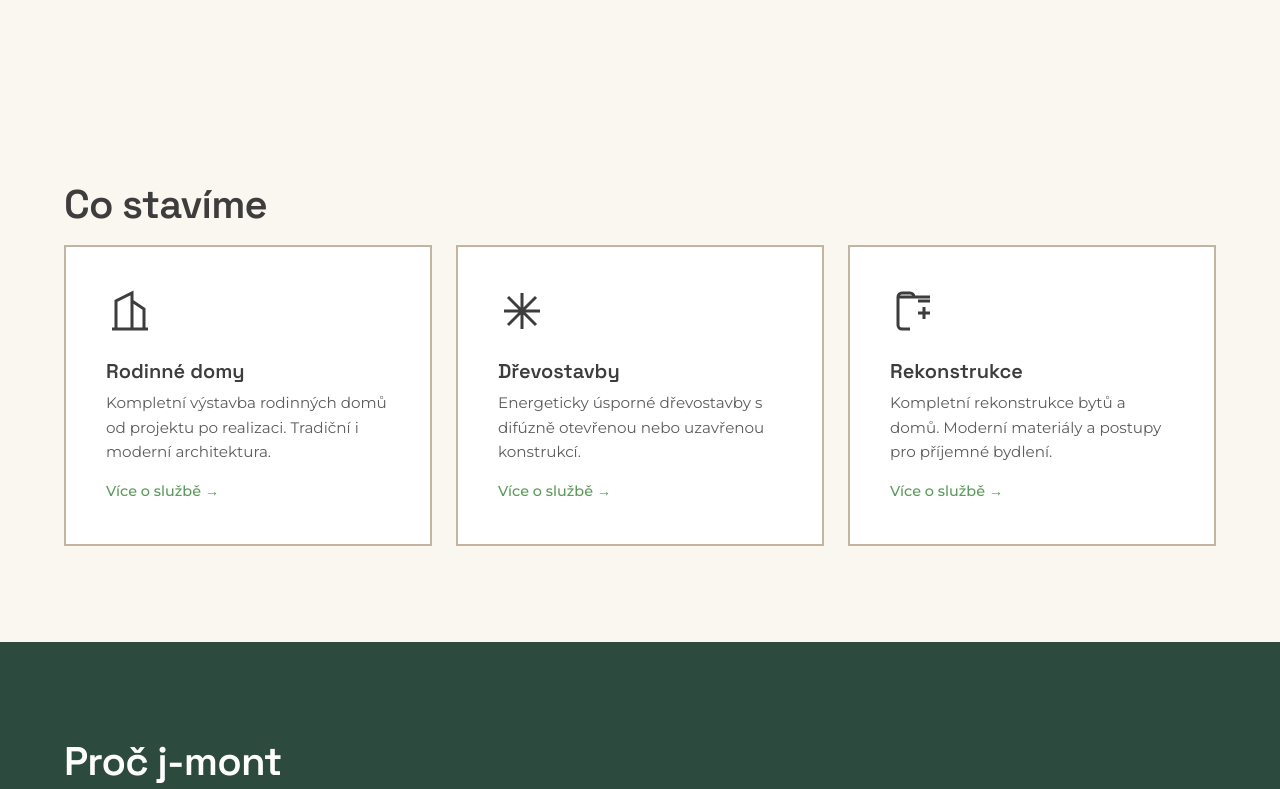
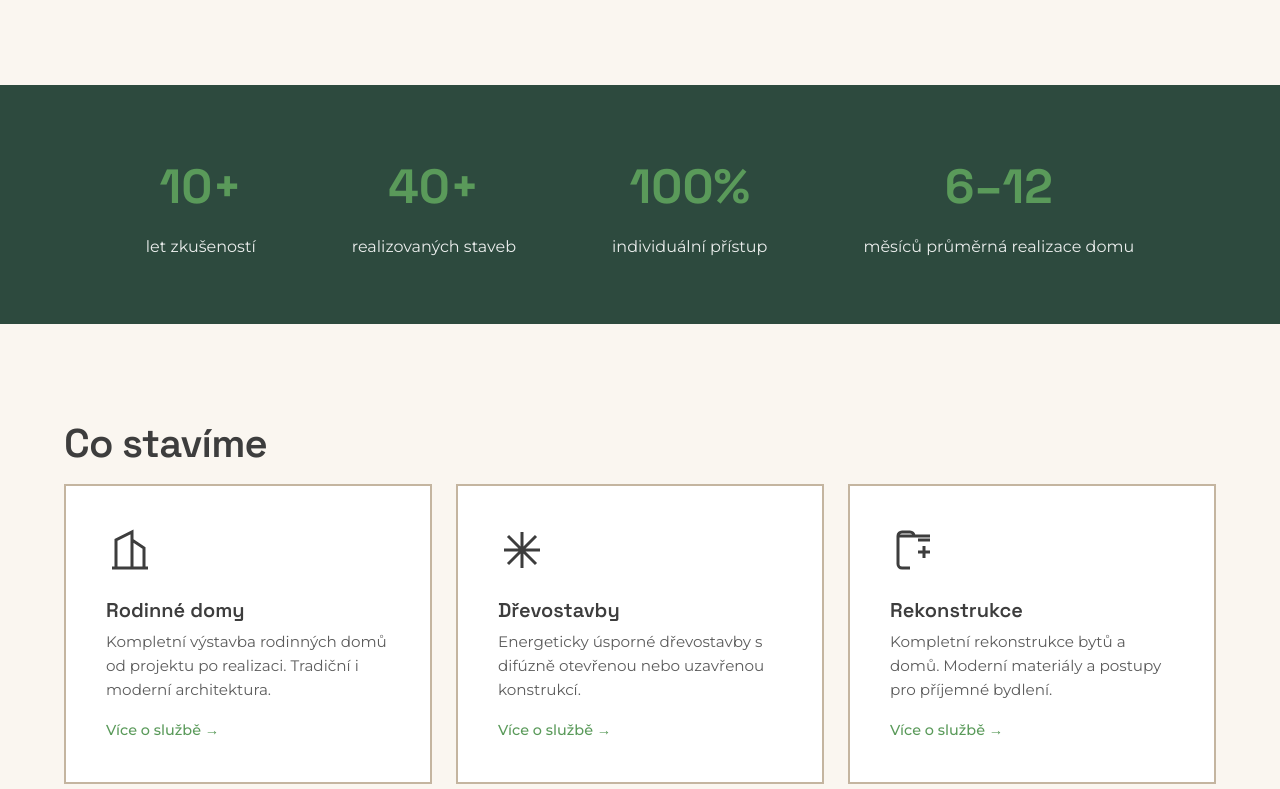
Before and after one commit to zdepodany/j-mont, a plain HTML site: page index.html in a window 1280 px wide. Shown: the part 1688-2477 px from the top of the page. Drawn offline with Linux system fonts and the light colour scheme.

Commit message:
add loading effects, enhance informations

```diff
--- a/index.html
+++ b/index.html
@@ -34,7 +34,7 @@
     <section class="hero" id="hero">
       <div class="hero-content">
         <h1 class="hero-title">Stavíme domovy,<br>ne domy</h1>
-        <p class="hero-subtitle">Rodinné domy a dřevostavby na klíč.<br>Poctivé řemeslo, kvalitní materiály a osobní přístup.</p>
+        <p class="hero-subtitle">Rodinné domy, dřevostavby a rekonstrukce na jižní Moravě</p>
         <div class="hero-cta">
           <a href="#kontakt" class="btn btn-primary">Pojďme stavět</a>
           <a href="#realizace" class="btn btn-secondary">Naše realizace</a>
@@ -85,6 +85,29 @@
         <p class="gallery-all-link"><a href="realizace.html">Všechny realizace →</a></p>
       </div>
     </section>
+
+    <div class="stats-panel">
+      <div class="container">
+        <div class="stats-grid">
+          <div class="stat-item">
+            <span class="stat-number" data-value="10" data-suffix="+">0</span>
+            <span class="stat-label">let zkušeností</span>
+          </div>
+          <div class="stat-item">
+            <span class="stat-number" data-value="40" data-suffix="+">0</span>
+            <span class="stat-label">realizovaných staveb</span>
+          </div>
+          <div class="stat-item">
+            <span class="stat-number" data-value="100" data-suffix="%">0</span>
+            <span class="stat-label">individuální přístup</span>
+          </div>
+          <div class="stat-item">
+            <span class="stat-number" data-value="6" data-value2="12" data-suffix="">0–0</span>
+            <span class="stat-label">měsíců průměrná realizace domu</span>
+          </div>
+        </div>
+      </div>
+    </div>
 
     <!-- 3. Co stavíme -->
     <section class="section co-stavime" id="co-stavime">
@@ -288,10 +311,6 @@
                 </div>
               </div>
               <div class="form-group">
-                <label for="subject">Předmět *</label>
-                <input type="text" id="subject" name="subject" required>
-              </div>
-              <div class="form-group">
                 <label for="message">Zpráva *</label>
                 <textarea id="message" name="message" rows="4" required></textarea>
               </div>
--- a/script.js
+++ b/script.js
@@ -35,4 +35,108 @@ document.addEventListener('DOMContentLoaded', () => {
 
   window.addEventListener('scroll', updateHeader, { passive: true });
   updateHeader();
+
+  // Animace čísel ve stats panelu
+  const statNumbers = document.querySelectorAll('.stat-number[data-value]');
+  const statsPanel = document.querySelector('.stats-panel');
+
+  const animateValue = (el, start, end, duration, suffix = '') => {
+    const startTime = performance.now();
+    const update = (currentTime) => {
+      const elapsed = currentTime - startTime;
+      const progress = Math.min(elapsed / duration, 1);
+      const easeOut = 1 - Math.pow(1 - progress, 3);
+      const current = Math.round(start + (end - start) * easeOut);
+      el.textContent = current + suffix;
+      if (progress < 1) requestAnimationFrame(update);
+    };
+    requestAnimationFrame(update);
+  };
+
+  const animateRange = (el, start1, end1, start2, end2, duration) => {
+    const startTime = performance.now();
+    const update = (currentTime) => {
+      const elapsed = currentTime - startTime;
+      const progress = Math.min(elapsed / duration, 1);
+      const easeOut = 1 - Math.pow(1 - progress, 3);
+      const current1 = Math.round(start1 + (end1 - start1) * easeOut);
+      const current2 = Math.round(start2 + (end2 - start2) * easeOut);
+      el.textContent = current1 + '–' + current2;
+      if (progress < 1) requestAnimationFrame(update);
+    };
+    requestAnimationFrame(update);
+  };
+
+  const runStatAnimations = () => {
+    statNumbers.forEach((el) => {
+      if (el.dataset.animated) return;
+      const value = parseInt(el.dataset.value, 10);
+      const value2 = el.dataset.value2 ? parseInt(el.dataset.value2, 10) : null;
+      const suffix = el.dataset.suffix || '';
+
+      el.dataset.animated = 'true';
+
+      if (value2 !== null) {
+        animateRange(el, 0, value, 0, value2, 1500);
+      } else {
+        animateValue(el, 0, value, 1500, suffix);
+      }
+    });
+  };
+
+  if (statsPanel && statNumbers.length) {
+    const observer = new IntersectionObserver(
+      (entries) => {
+        entries.forEach((entry) => {
+          if (entry.isIntersecting) runStatAnimations();
+        });
+      },
+      { threshold: 0.3 }
+    );
+    observer.observe(statsPanel);
+  }
+
+  // Načítací efekt pro prvky při scrollu
+  const revealSelectors = [
+    '.hero-content',
+    '.section',
+    '.gallery-item',
+    '.gallery-all-link',
+    '.stats-panel',
+    '.service-card',
+    '.pricing-card',
+    '.process-step',
+    '.testimonial',
+    '.contact-info-card',
+    '.contact-form-wrapper',
+    '.reason-item'
+  ];
+
+  const revealElements = revealSelectors.flatMap(sel => Array.from(document.querySelectorAll(sel)));
+
+  revealElements.forEach(el => {
+    el.classList.add('reveal');
+    const parent = el.parentElement;
+    if (parent?.classList.contains('services-grid') ||
+        parent?.classList.contains('pricing-cards') ||
+        parent?.classList.contains('process-steps') ||
+        parent?.classList.contains('testimonials') ||
+        parent?.classList.contains('reasons-grid') ||
+        parent?.classList.contains('gallery')) {
+      parent.classList.add('reveal-stagger');
+    }
+  });
+
+  const revealObserver = new IntersectionObserver(
+    (entries) => {
+      entries.forEach(entry => {
+        if (entry.isIntersecting) {
+          entry.target.classList.add('revealed');
+        }
+      });
+    },
+    { threshold: 0.1, rootMargin: '0px 0px -40px 0px' }
+  );
+
+  revealElements.forEach(el => revealObserver.observe(el));
 });
--- a/styles.css
+++ b/styles.css
@@ -38,6 +38,27 @@
 html {
   scroll-behavior: smooth;
 }
+
+/* Načítací efekt při scrollu */
+.reveal {
+  opacity: 0;
+  transform: translateY(24px);
+  transition: opacity 0.6s ease, transform 0.6s ease;
+}
+
+.reveal.revealed {
+  opacity: 1;
+  transform: translateY(0);
+}
+
+.reveal-stagger > .reveal:nth-child(1) { transition-delay: 0s; }
+.reveal-stagger > .reveal:nth-child(2) { transition-delay: 0.08s; }
+.reveal-stagger > .reveal:nth-child(3) { transition-delay: 0.16s; }
+.reveal-stagger > .reveal:nth-child(4) { transition-delay: 0.24s; }
+.reveal-stagger > .reveal:nth-child(5) { transition-delay: 0.32s; }
+.reveal-stagger > .reveal:nth-child(6) { transition-delay: 0.4s; }
+.reveal-stagger > .reveal:nth-child(7) { transition-delay: 0.48s; }
+.reveal-stagger > .reveal:nth-child(8) { transition-delay: 0.56s; }
 
 body {
   font-family: var(--font-body);
@@ -318,6 +339,38 @@ img {
 
 .gallery-all-link a:hover {
   text-decoration: underline;
+}
+
+/* Stats panel */
+.stats-panel {
+  padding: var(--space-xl) 0;
+  background: var(--color-bg-dark);
+  color: white;
+}
+
+.stats-grid {
+  display: flex;
+  flex-wrap: wrap;
+  justify-content: center;
+  gap: var(--space-2xl);
+}
+
+.stat-item {
+  text-align: center;
+}
+
+.stat-number {
+  display: block;
+  font-family: var(--font-heading);
+  font-size: clamp(2rem, 5vw, 3rem);
+  font-weight: 700;
+  color: var(--color-accent);
+  margin-bottom: var(--space-xs);
+}
+
+.stat-label {
+  font-size: 1rem;
+  opacity: 0.9;
 }
 
 /* Services - Co stavíme */
```
